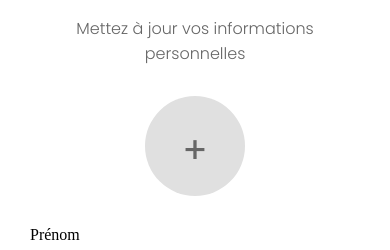
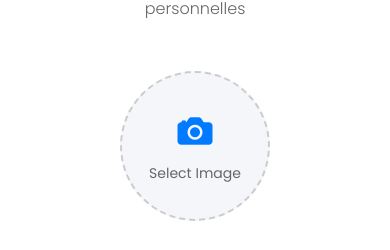
Before and after one commit to snoring-dev/daily-french-app, a React Native app: screen /SetUserInformation in a window 390 px wide. Shown: the part 163-413 px from the top of the page. Built offline with nearby package versions, Linux system fonts and the light colour scheme; no server answers.

Commit message:
feat(app): enhance profile upload

```diff
--- a/src/components/picture-picker.tsx
+++ b/src/components/picture-picker.tsx
@@ -1,4 +1,4 @@
-import React, { useState } from "react";
+import React, { useState, useEffect } from "react";
 import {
   View,
   Text,
@@ -10,6 +10,8 @@ import {
 import * as ImagePicker from "expo-image-picker";
 import api from "../utils/request";
 import { getLocalUserData } from "../utils/auth";
+import Animated, { useAnimatedStyle, withTiming } from 'react-native-reanimated';
+import { Ionicons } from '@expo/vector-icons';
 
 const PicturePicker = () => {
   const [image, setImage] = useState<string | null>(null);
@@ -40,8 +42,8 @@ const PicturePicker = () => {
     } as any);
 
     try {
-      const { id: userId } = await getLocalUserData();
-      await api.post(`/users/${userId}/profile-picture`, formData, {
+      const userData = await getLocalUserData();
+      await api.post(`/users/${userData.id}/profile-picture`, formData, {
         headers: {
           "Content-Type": "multipart/form-data",
         },
@@ -56,33 +58,75 @@ const PicturePicker = () => {
           }
         },
       });
-      alert("Upload successful!");
-      setUploadProgress(0);
     } catch (error) {
       console.error("Upload error:", error);
-      alert("Upload failed. Please try again.");
       setUploadProgress(0);
     }
   };
 
+  const deleteImage = () => {
+    setImage(null);
+    setUploadProgress(0);
+  };
+
+  useEffect(() => {
+    if (image) {
+      uploadImage();
+    }
+  }, [image]);
+
+  const progressAnimatedStyle = useAnimatedStyle(() => {
+    return {
+      width: '100%',
+      height: '100%',
+      borderRadius: 100,
+      borderWidth: 3,
+      borderColor: '#007BFF',
+      position: 'absolute',
+      borderLeftColor: 'transparent',
+      transform: [
+        {
+          rotate: withTiming(`${uploadProgress * 3.6}deg`, {
+            duration: 300
+          })
+        }
+      ],
+    };
+  }, [uploadProgress]);
+
   return (
     <View style={styles.container}>
-      <TouchableOpacity onPress={pickImage} style={styles.pickerCircle}>
-        {image ? (
-          <Image source={{ uri: image }} style={styles.image} />
-        ) : (
-          <Text style={styles.plus}>+</Text>
-        )}
-      </TouchableOpacity>
-      {image && (
-        <TouchableOpacity onPress={uploadImage} style={styles.uploadButton}>
-          <Text style={styles.uploadButtonText}>Upload</Text>
+      {image ? (
+        <View style={styles.imageContainer}>
+          <View style={[styles.imageWrapper, styles.fancyBorder]}>
+            <Image source={{ uri: image }} style={styles.image} />
+
+            <TouchableOpacity
+              style={styles.deleteButton}
+              onPress={deleteImage}
+            >
+              <View style={styles.deleteIconContainer}>
+                <Ionicons name="close-circle" size={26} color="#FF3B30" />
+              </View>
+            </TouchableOpacity>
+          </View>
+
+          {uploadProgress > 0 && uploadProgress < 100 ? (
+            <View style={styles.progressOverlay}>
+              <Animated.View style={progressAnimatedStyle} />
+              <Text style={styles.progressText}>{Math.round(uploadProgress)}%</Text>
+            </View>
+          ) : uploadProgress === 100 ? (
+            <View style={styles.checkmarkContainer}>
+              <Ionicons name="checkmark-circle" size={36} color="#FFFFFF" />
+            </View>
+          ) : null}
+        </View>
+      ) : (
+        <TouchableOpacity onPress={pickImage} style={styles.placeholderContainer}>
+          <Ionicons name="camera" size={40} color="#007BFF" />
+          <Text style={styles.placeholderText}>Select Image</Text>
         </TouchableOpacity>
-      )}
-      {uploadProgress > 0 && (
-        <Text style={styles.progressText}>
-          Upload Progress: {uploadProgress}%
-        </Text>
       )}
     </View>
   );
@@ -92,39 +136,115 @@ const styles = StyleSheet.create({
   container: {
     alignItems: "center",
     justifyContent: "center",
+    marginVertical: 20,
   },
-  pickerCircle: {
-    width: 100,
-    height: 100,
-    borderRadius: 50,
-    backgroundColor: "#e0e0e0",
-    justifyContent: "center",
-    alignItems: "center",
-    overflow: "hidden",
+  imageContainer: {
+    width: 150,
+    height: 150,
+    position: 'relative',
   },
-  plus: {
-    fontSize: 40,
-    color: "#666",
+  imageWrapper: {
+    width: '100%',
+    height: '100%',
+    borderRadius: 75,
+    overflow: 'visible',
+    position: 'relative',
+  },
+  fancyBorder: {
+    borderWidth: 2,
+    borderColor: '#007BFF',
+    padding: 1,
+    backgroundColor: 'white',
   },
   image: {
-    width: "100%",
-    height: "100%",
+    width: '100%',
+    height: '100%',
+    borderRadius: 69,
+    borderWidth: 2,
+    borderColor: 'white',
+    overflow: 'hidden',
   },
-  uploadButton: {
-    marginTop: 20,
-    backgroundColor: "#007AFF",
-    paddingHorizontal: 20,
-    paddingVertical: 10,
-    borderRadius: 5,
-  },
-  uploadButtonText: {
-    color: "white",
-    fontSize: 16,
+  progressOverlay: {
+    position: "absolute",
+    top: 0,
+    left: 0,
+    right: 0,
+    bottom: 0,
+    alignItems: "center",
+    justifyContent: "center",
+    backgroundColor: "rgba(0,0,0,0.3)",
   },
   progressText: {
+    color: "white",
+    fontSize: 18,
+    fontWeight: "bold",
+  },
+  successContainer: {
+    position: 'absolute',
+    top: 0,
+    left: 0,
+    right: 0,
+    bottom: 0,
+    borderWidth: 3,
+    borderColor: '#007BFF',
+    borderRadius: 75,
+    shadowColor: '#FFFFFF',
+    shadowOffset: { width: 0, height: 0 },
+    shadowOpacity: 0.8,
+    shadowRadius: 4,
+    elevation: 5,
+  },
+  checkmarkContainer: {
+    position: 'absolute',
+    bottom: -15,
+    alignSelf: 'center',
+    backgroundColor: '#007BFF',
+    borderRadius: 18,
+    width: 36,
+    height: 36,
+    alignItems: 'center',
+    justifyContent: 'center',
+    shadowColor: '#000',
+    shadowOffset: { width: 0, height: 2 },
+    shadowOpacity: 0.3,
+    shadowRadius: 3,
+    elevation: 3,
+    zIndex: 15,
+  },
+  placeholderContainer: {
+    width: 150,
+    height: 150,
+    borderRadius: 75,
+    borderWidth: 2,
+    borderColor: "#CCC",
+    borderStyle: "dashed",
+    alignItems: "center",
+    justifyContent: "center",
+    backgroundColor: "#F4F6F9",
+  },
+  placeholderText: {
     marginTop: 10,
-    fontSize: 14,
     color: "#666",
+    fontFamily: "Poppins",
+  },
+  deleteButton: {
+    position: 'absolute',
+    bottom: -15,
+    alignSelf: 'center',
+    zIndex: 20,
+    elevation: 10,
+    width: 30,
+    height: 30,
+  },
+  deleteIconContainer: {
+    backgroundColor: 'white',
+    borderRadius: 15,
+    padding: 2,
+    shadowColor: '#000',
+    shadowOffset: { width: 0, height: 1 },
+    shadowOpacity: 0.2,
+    shadowRadius: 1.5,
+    elevation: 5,
   },
 });
 
--- a/src/components/ui/input-field.tsx
+++ b/src/components/ui/input-field.tsx
@@ -36,6 +36,7 @@ const InputField: React.FC<InputFieldProps> = ({
   onRightIconPress,
 }) => {
   const [isFocused, setIsFocused] = React.useState(false);
+  const inputRef = React.useRef<TextInput>(null);
 
   const getKeyboardType = (): KeyboardTypeOptions => {
     switch (type) {
@@ -79,10 +80,20 @@ const InputField: React.FC<InputFieldProps> = ({
     setIsFocused(false);
   };
 
+  const focusInput = () => {
+    if (inputRef.current) {
+      inputRef.current.focus();
+    }
+  };
+
   return (
     <View style={styles.inputContainer}>
       <Text style={styles.label}>{label}</Text>
-      <View style={getInputWrapperStyle()}>
+      <TouchableOpacity
+        activeOpacity={1}
+        onPress={focusInput}
+        style={getInputWrapperStyle()}
+      >
         {leftIcon && (
           <TouchableOpacity
             onPress={onLeftIconPress}
@@ -97,6 +108,7 @@ const InputField: React.FC<InputFieldProps> = ({
           </TouchableOpacity>
         )}
         <TextInput
+          ref={inputRef}
           style={getInputStyle()}
           value={value}
           onChangeText={onChangeText}
@@ -120,7 +132,7 @@ const InputField: React.FC<InputFieldProps> = ({
             />
           </TouchableOpacity>
         )}
-      </View>
+      </TouchableOpacity>
       {hint && <Text style={styles.hint}>{hint}</Text>}
     </View>
   );
--- a/src/utils/auth.ts
+++ b/src/utils/auth.ts
@@ -40,6 +40,7 @@ export async function saveUserData(userData: any): Promise<void> {
 export async function getLocalUserData(): Promise<any | null> {
   try {
     const userDataString = await SecureStore.getItemAsync(USER_DATA_KEY);
+    console.log('USER_DATA:Storage =>', userDataString);
     if (!userDataString) return null;
     return JSON.parse(userDataString);
   } catch (error) {
```
Also changed, not shown: package.json (+16 -16 lines), 1 other file (tests, documents, lock files or other folders).
